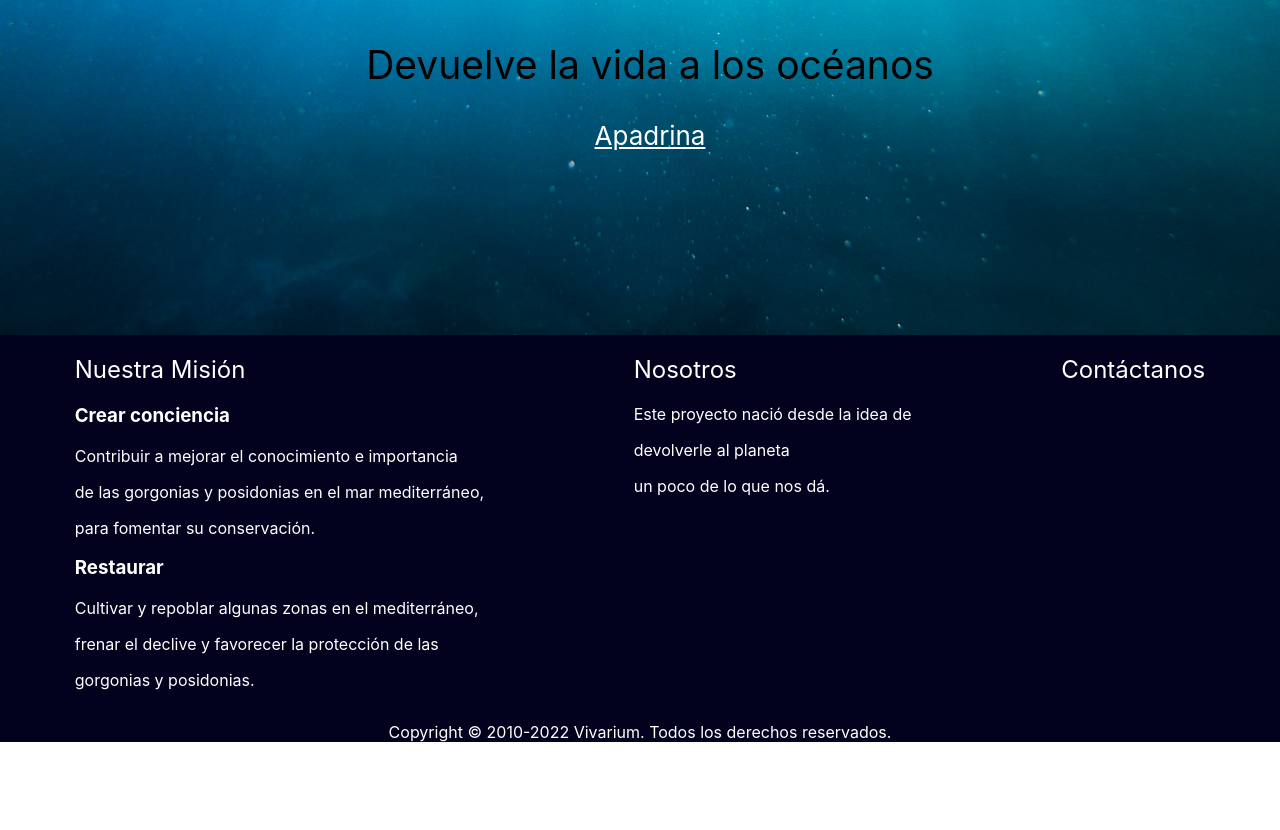
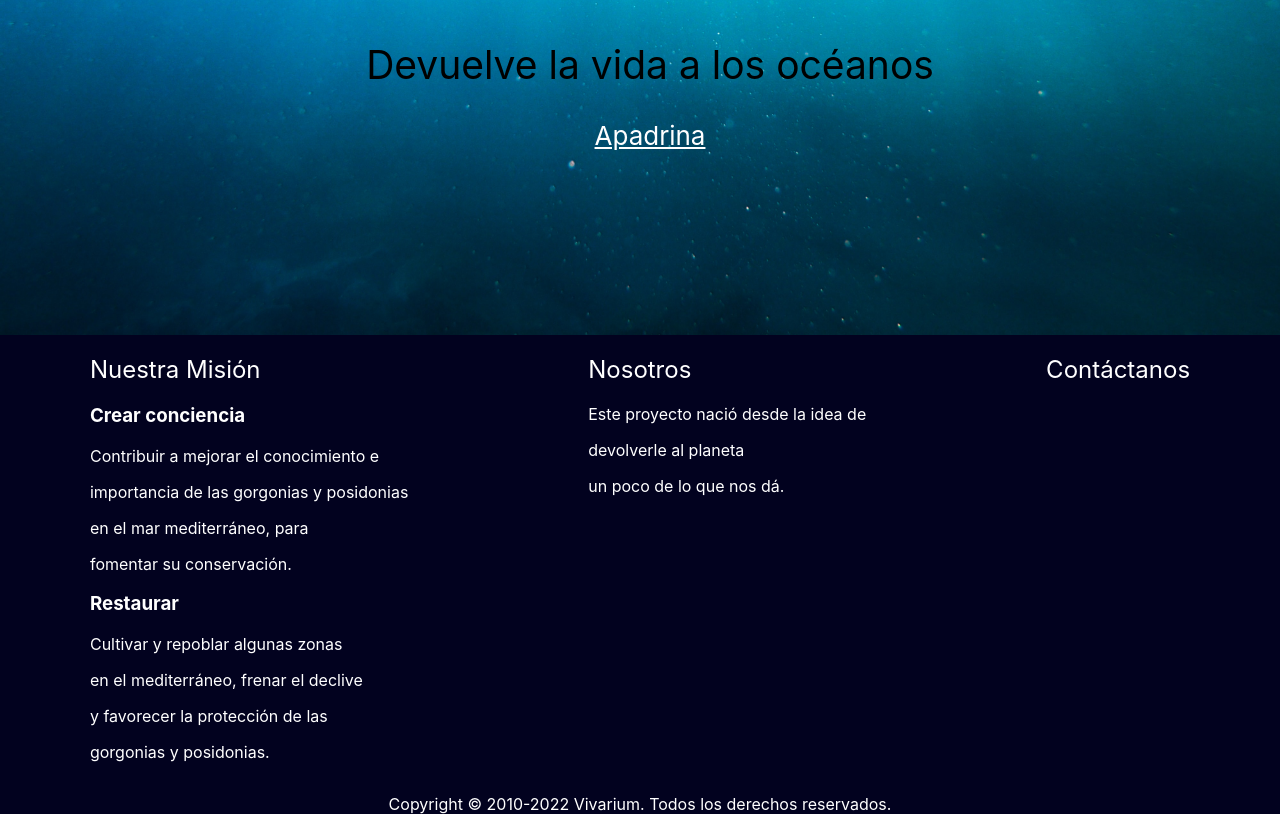
Before and after one commit to CeliaMi/VIVARIUM, a React (Create React App) app: page / in a window 1280 px wide. Shown: the part 515-1345 px from the top of the page. Before the commit the page ends 1273 px from the top, so only its background shows below. Built offline with nearby package versions, Linux system fonts and the light colour scheme.

Commit message:
cambiosFooter

```diff
--- a/src/components/footer.jsx
+++ b/src/components/footer.jsx
@@ -7,12 +7,14 @@ function Footer() {
           <div className='MisiónF'>
             <h2>Nuestra Misión</h2>
             <h3>Crear conciencia</h3>
-            <p>Contribuir a mejorar el conocimiento e importancia</p>
-            <p>de las gorgonias y posidonias en el mar mediterráneo,</p>
-            <p>para fomentar su conservación.</p>
+            <p>Contribuir a mejorar el conocimiento e</p>
+            <p>importancia de las gorgonias y posidonias</p>
+            <p>en el mar mediterráneo, para</p>
+            <p>fomentar su conservación.</p>
             <h3>Restaurar</h3>
-            <p>Cultivar y repoblar algunas zonas en el mediterráneo,</p>
-            <p>frenar el declive y favorecer la protección de las</p>
+            <p>Cultivar y repoblar algunas zonas</p>
+            <p>en el mediterráneo, frenar el declive</p>
+            <p>y favorecer la protección de las</p>
             <p>gorgonias y posidonias.</p>
           </div>
           <div className='Nosotros'>
```
